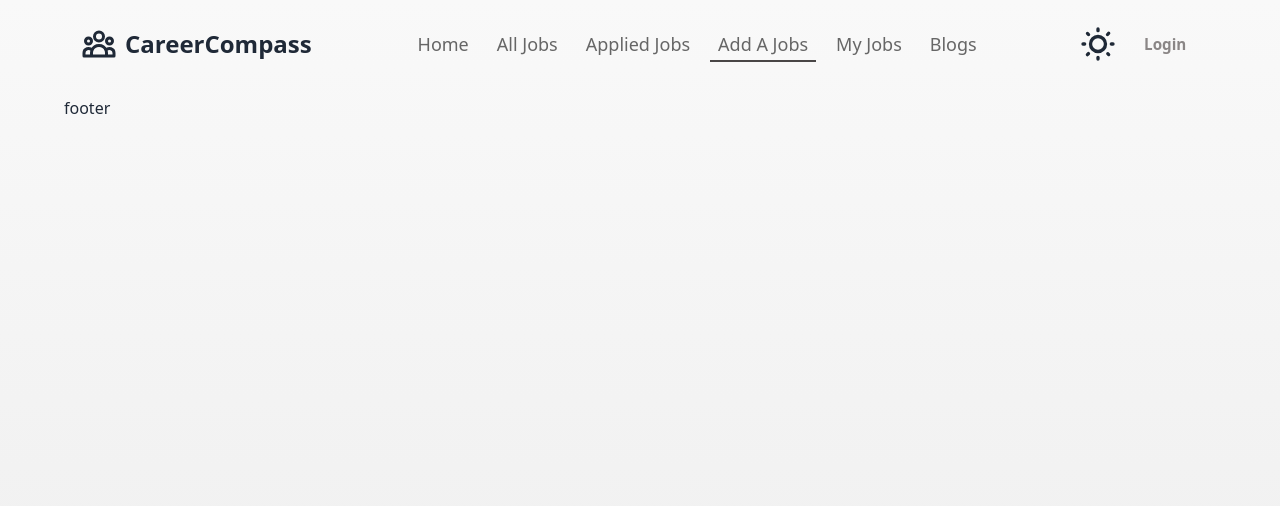
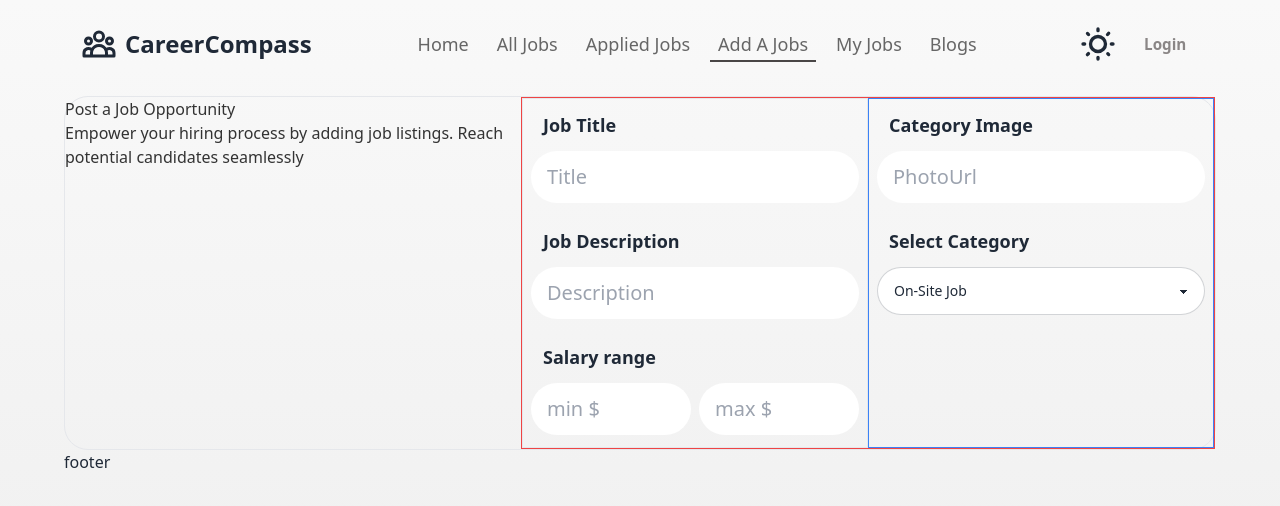
Before and after one commit to Fahmudul/Career-Compass, a React (Vite) app: page /addJobs in a window 1280 px wide. Shown: the top 506 px of the page. Built offline with nearby package versions, Linux system fonts and the light colour scheme; no server answers.

Commit message:
making add jobs pages completed 25%

```diff
--- a/src/Pages/AddAJobs/AddAJobs.jsx
+++ b/src/Pages/AddAJobs/AddAJobs.jsx
@@ -1,7 +1,103 @@
-import React from "react";
-
+import React, { useContext } from "react";
+import { AuthContext } from "../../AuthProvider/AuthProvider";
 const AddAJobs = () => {
-  return <div></div>;
+  const { user } = useContext(AuthContext);
+  return (
+    <div>
+      <div className="border rounded-3xl flex flex-col lg:flex-row">
+        <div>
+          <div>
+            <img src={user?.photoURL} alt="" />
+            <div>
+              <h1>{user?.displayName}</h1>
+              <h1>Post a Job Opportunity</h1>
+              <p>
+                Empower your hiring process by adding job listings. Reach
+                potential candidates seamlessly
+              </p>
+            </div>
+          </div>
+        </div>
+        <form action="" className="flex border border-red-500 flex-1">
+          <div className="lg:w-full border">
+            <div className="flex flex-col px-2 py-3">
+              <label className="block ml-3 text-lg font-bold mb-3">
+                Job Title
+              </label>
+              <input
+                type="text"
+                required
+                placeholder="Title"
+                name="jobTitle"
+                className="px-4 py-3  rounded-full hover:outline hover:outline-gray-400 text-xl"
+              />
+            </div>
+            <div className="flex flex-col px-2 py-3">
+              <label className="block ml-3 text-lg font-bold mb-3">
+                Job Description
+              </label>
+              <input
+                type="text"
+                required
+                placeholder="Description"
+                name="jobTitle"
+                className="px-4 py-3  rounded-full hover:outline hover:outline-gray-400 text-xl"
+              />
+            </div>
+            <div className="flex flex-col px-2 py-3">
+              <label className="block ml-3 text-lg font-bold mb-3">
+                Salary range
+              </label>
+              <div className="flex gap-2">
+                <input
+                  type="number"
+                  required
+                  placeholder="min $"
+                  name="min"
+                  className="px-4 borde py-3 w-3/4  rounded-full hover:outline hover:outline-gray-400 text-xl"
+                />
+                <input
+                  type="number"
+                  required
+                  placeholder="max $"
+                  name="max"
+                  className="px-4 borde py-3  w-3/4 rounded-full hover:outline hover:outline-gray-400 text-xl"
+                />
+              </div>
+            </div>
+          </div>
+          <div className="lg:w-full border border-blue-500">
+            <div className="flex flex-col px-2 py-3">
+              <label className="block ml-3 text-lg font-bold mb-3">
+                Category Image
+              </label>
+              <input
+                type="text"
+                required
+                placeholder="PhotoUrl"
+                name="jobTitle"
+                className="px-4 py-3  rounded-full hover:outline hover:outline-gray-400 text-xl"
+              />
+            </div>
+            <div className="flex flex-col px-2 py-3">
+              <label className="block ml-3 text-lg font-bold mb-3">
+                Select Category
+              </label>
+              <select
+                className="select select-bordered  rounded-full"
+                name="subcategory"
+              >
+                <option>On-Site Job</option>
+                <option>Remote Job</option>
+                <option>Hybrid</option>
+                <option>Part-Time</option>
+              </select>
+            </div>
+          </div>
+        </form>
+      </div>
+    </div>
+  );
 };
 
 export default AddAJobs;
```
